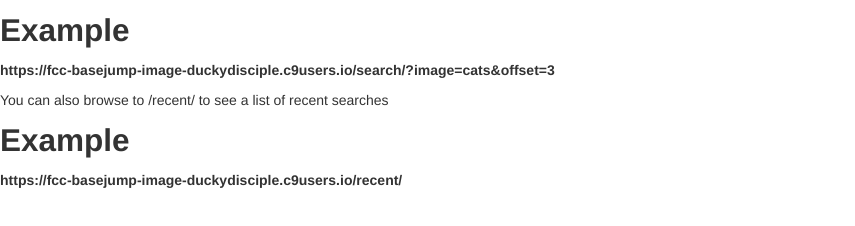
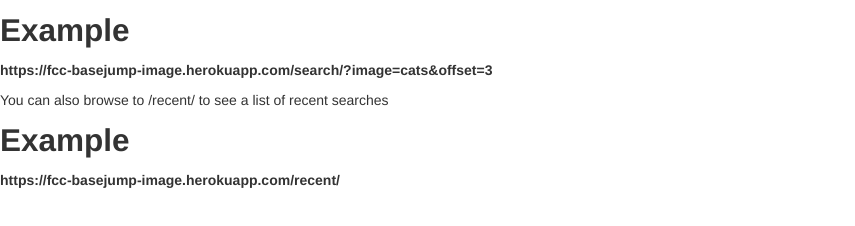
Before and after one commit to DuckyDisciple/fcc-basejump-image, a website: page client/index.html in a window 1280 px wide. Shown: the part 140-366 px from the top of the page, without its empty margins (0-855 px from the left). Drawn offline with Linux system fonts and the light colour scheme.

Commit message:
timeout updated

```diff
--- a/client/index.html
+++ b/client/index.html
@@ -15,9 +15,9 @@
     <h1>Image Search</h1>
     <p>To use the search api, browse to /search/ and include your requested image search term. You can also include the page number.</p>
     <h2>Example</h2>
-    <p><b>https://fcc-basejump-image-duckydisciple.c9users.io/search/?image=cats&offset=3</b></p>
+    <p><b>https://fcc-basejump-image.herokuapp.com/search/?image=cats&offset=3</b></p>
     <p>You can also browse to /recent/ to see a list of recent searches</p>
     <h2>Example</h2>
-    <p><b>https://fcc-basejump-image-duckydisciple.c9users.io/recent/</b></p>
+    <p><b>https://fcc-basejump-image.herokuapp.com/recent/</b></p>
   </body>
 </html>
--- a/server.js
+++ b/server.js
@@ -7,6 +7,7 @@
 var app = express();
 var router = express.Router();
 var request = require('request');
+var timeout = require("connect-timeout");
 
 var mongoose = require("mongoose");
 var mongouri = process.env.MONGOLAB_URI || "mongodb://"+process.env.IP+":27017/imgapi";
@@ -97,6 +98,7 @@
 
 // var home = require('./');
 app.use("/",router);
+app.use(timeout(120000));
 
 var server = app.listen(process.env.PORT || 3000, process.env.IP || "0.0.0.0", function(){
   var port = server.address().port;
```
